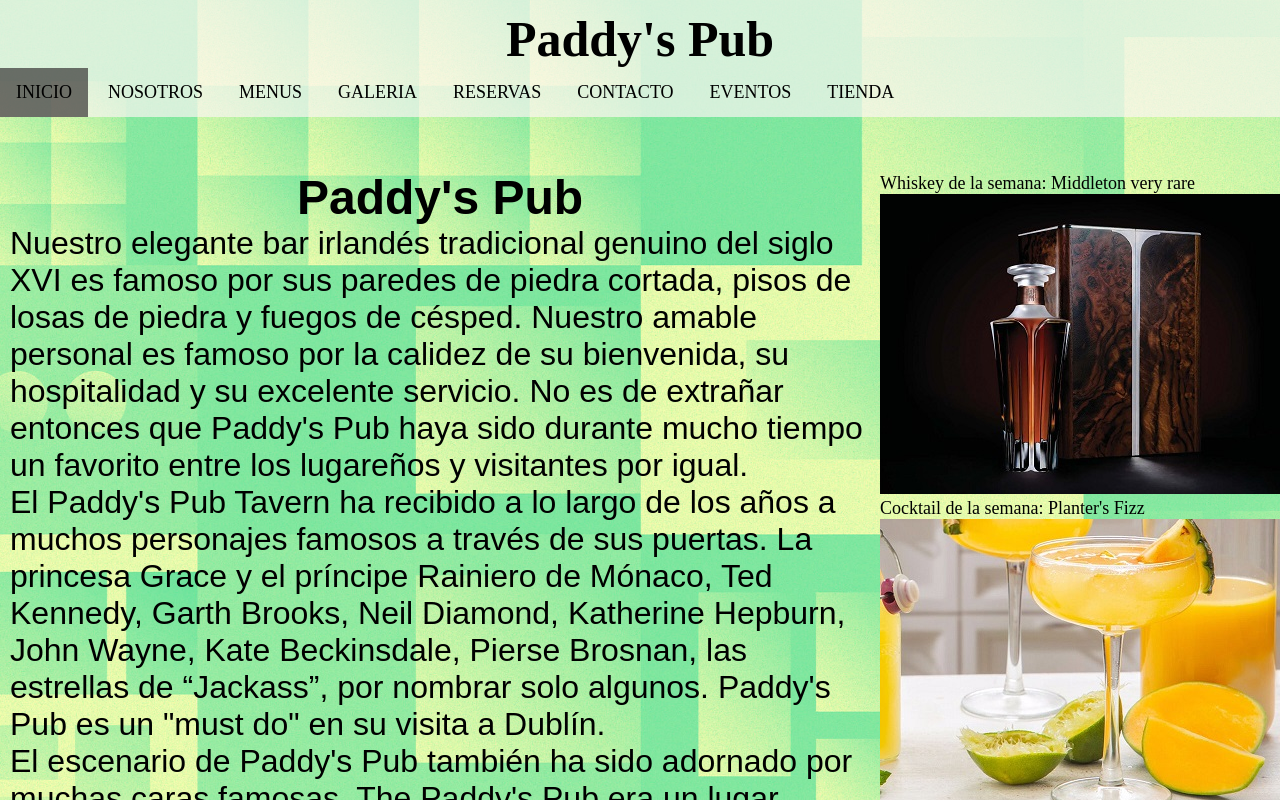
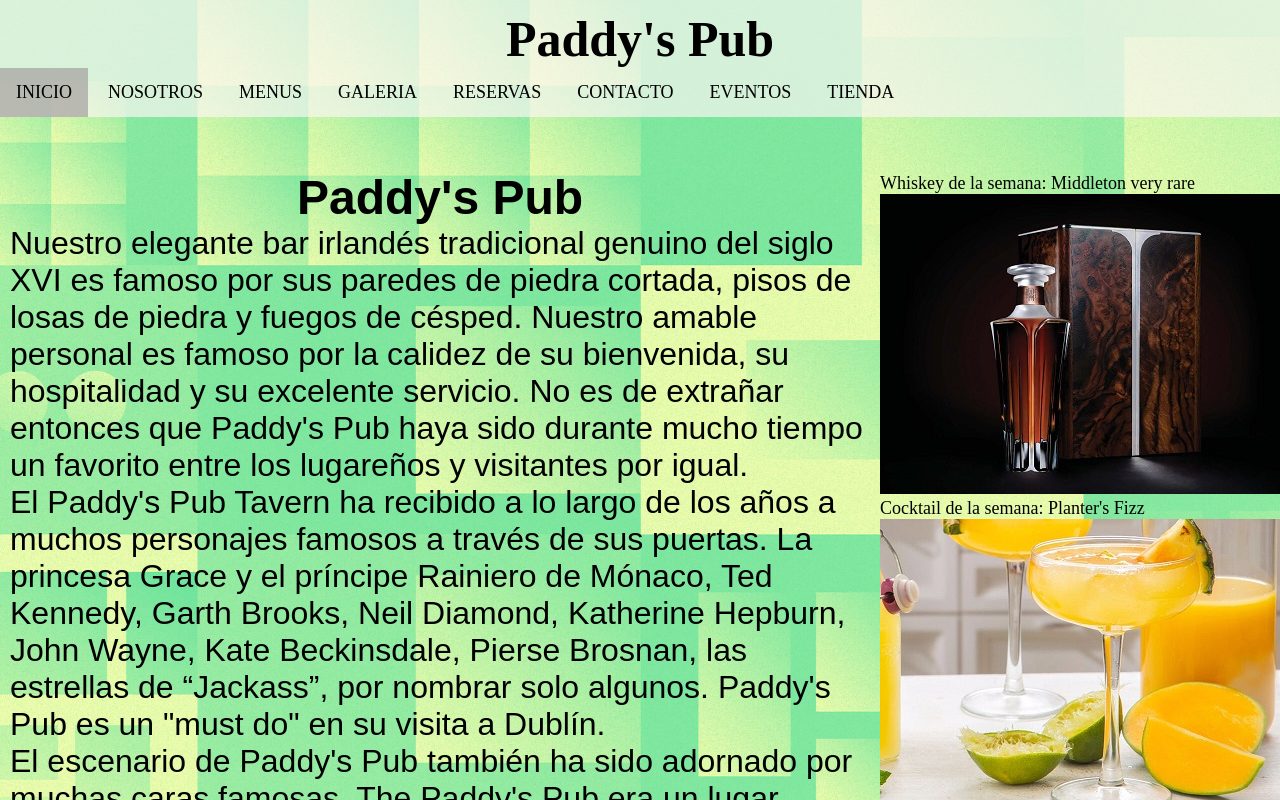
Before and after one commit to maximevoc/paddyspub_barrios, a plain HTML site: page index.html in a window 1280 px wide. In both pictures the pointer is over the link "INICIO". Shown: the top 800 px of the page. Drawn offline with Linux system fonts and the light colour scheme; a web font is replaced by a local one.

Commit message:
ultimos cambios

```diff
--- a/estilo.css
+++ b/estilo.css
@@ -67,7 +67,7 @@ nav ul li a {
 }
 
 li a:hover {
-  background-color: rgba(49, 46, 46, 0.671);
+  background-color: rgba(161, 157, 157, 0.671);
 }
 
 .presentacion {
```
